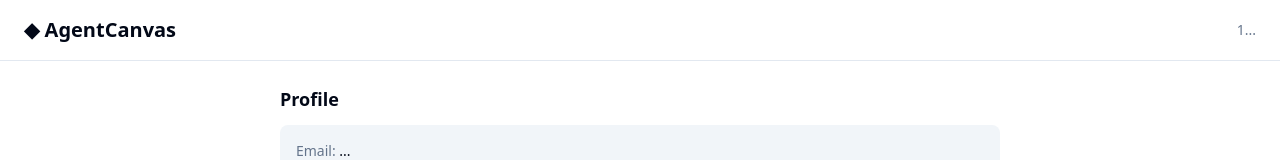
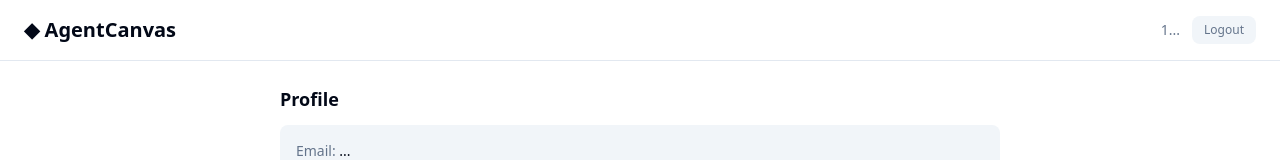
Before and after one commit to EricZhou0815/agent-canvas, a Next.js app: page /1/dashboard in a window 1280 px wide. Shown: the top 160 px of the page. Built offline with nearby package versions, Linux system fonts and the light colour scheme; no server answers; sample sign-in values are in the browser's storage.

Commit message:
add Logout button to dashboard header
Co-authored-by: Ericada (AI Agent) <agent@ericada.ai>

```diff
--- a/src/app/[userId]/dashboard/client.tsx
+++ b/src/app/[userId]/dashboard/client.tsx
@@ -27,7 +27,12 @@ export default function DashboardClient({ userId }: { userId: string }) {
     <div className="min-h-screen bg-background">
       <header className="border-b px-6 py-4 flex items-center justify-between">
         <h1 className="text-xl font-bold">◆ AgentCanvas</h1>
-        <span className="text-sm text-muted-foreground">{userId.slice(0, 8)}...</span>
+        <div className="flex items-center gap-3">
+          <span className="text-sm text-muted-foreground">{userId.slice(0, 8)}...</span>
+          <button onClick={() => { localStorage.clear(); router.push('/login') }}
+            className="text-xs px-3 py-1.5 rounded bg-muted hover:bg-muted/80 text-muted-foreground"
+          >Logout</button>
+        </div>
       </header>
       <main className="max-w-3xl mx-auto p-6 space-y-8">
         {loading ? (
```
